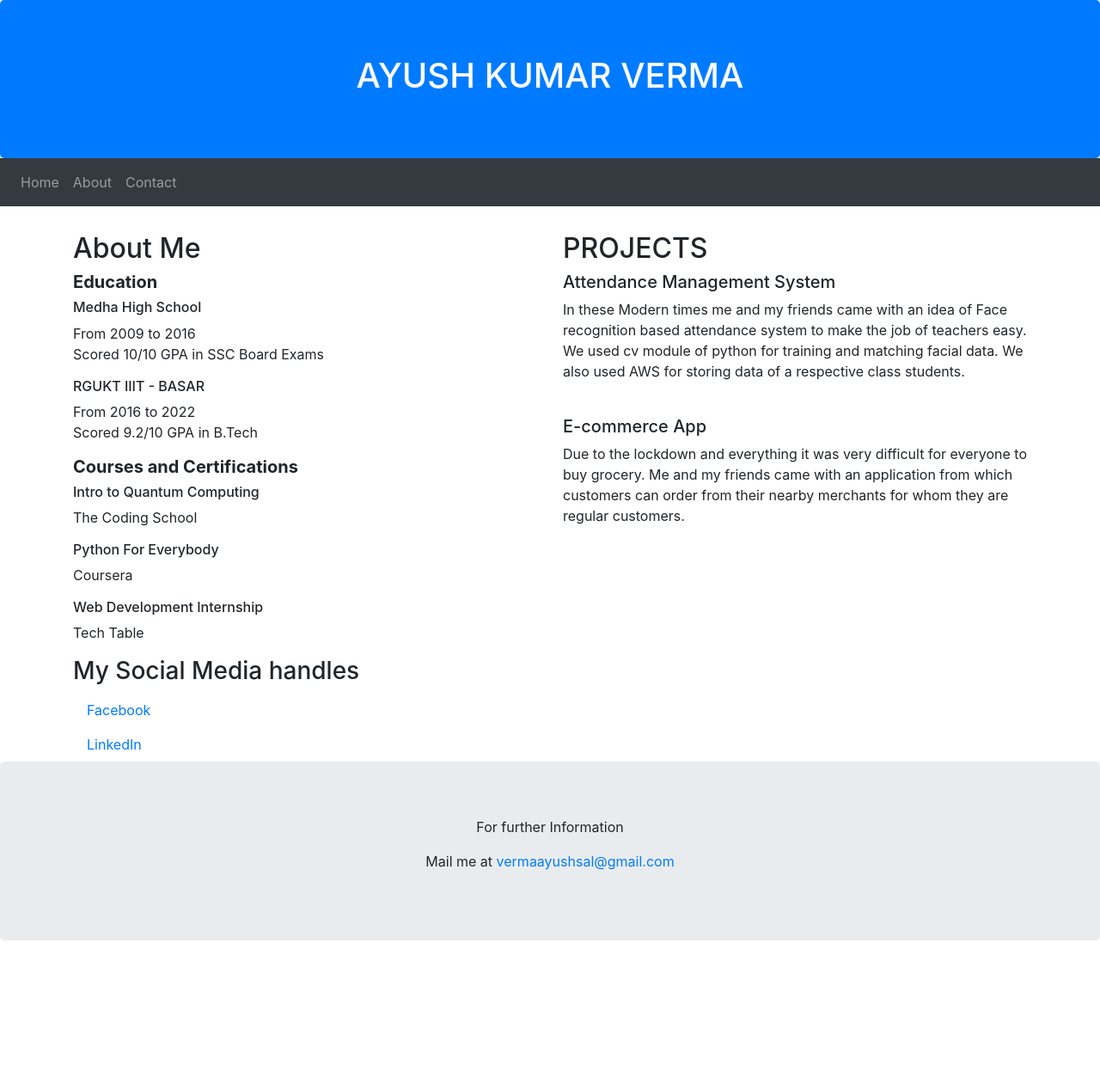
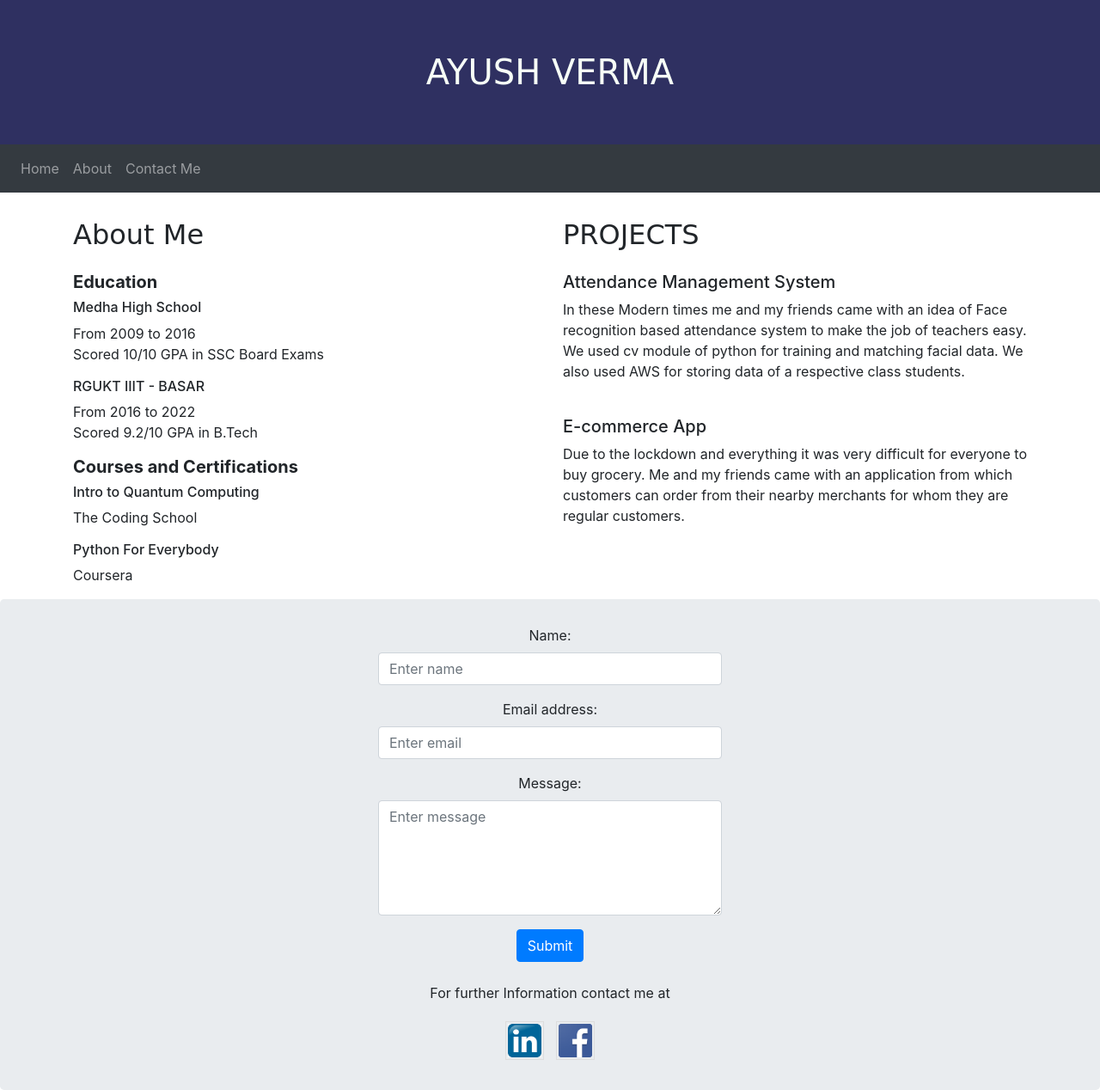
Before and after one commit to Ayushakv/Portfolio, a plain HTML site: page index.html in a window 1280 px wide. Shown: the whole page at 86% size. Before the commit the page ends 1094 px from the top, so only its background shows below. Drawn offline with nearby package versions, Linux system fonts and the light colour scheme; files whose address does not match are found by name.

Commit message:
Third commit

```diff
--- a/index.html
+++ b/index.html
@@ -8,19 +8,28 @@
       rel="stylesheet"
       href="https://maxcdn.bootstrapcdn.com/bootstrap/4.5.2/css/bootstrap.min.css"
     />
+    <link rel="stylesheet" href="styles.css" />
     <script src="https://ajax.googleapis.com/ajax/libs/jquery/3.5.1/jquery.min.js"></script>
     <script src="https://cdnjs.cloudflare.com/ajax/libs/popper.js/1.16.0/umd/popper.min.js"></script>
     <script src="https://maxcdn.bootstrapcdn.com/bootstrap/4.5.2/js/bootstrap.min.js"></script>
   </head>
   <body>
-    <div
-      class="jumbotron text-center bg-primary text-white"
-      style="margin-bottom: 0"
-    >
-      <h1>AYUSH KUMAR VERMA</h1>
+    <header>
+      <div class="content-wrap">
+        <h1>AYUSH VERMA</h1>
       </div>
+    </header>
 
     <nav class="navbar navbar-expand-sm bg-dark navbar-dark">
+      <button
+        class="navbar-toggler"
+        type="button"
+        data-toggle="collapse"
+        data-target="#collapsibleNavbar"
+      >
+        <span class="navbar-toggler-icon"></span>
+      </button>
+      <div class="collapse navbar-collapse" id="collapsibleNavbar">
         <ul class="navbar-nav">
           <li class="nav-item">
             <a class="nav-link" href="#">Home</a>
@@ -29,16 +38,17 @@
             <a class="nav-link" href="#">About</a>
           </li>
           <li class="nav-item">
-          <a class="nav-link" href="#">Contact</a>
+            <a class="nav-link" href="#">Contact Me</a>
           </li>
         </ul>
+      </div>
     </nav>
 
     <div class="container" style="margin-top: 30px">
       <div class="row">
-        <div class="col-md-6">
+        <div class="col-sm-6">
           <h2>About Me</h2>
-
+          <br />
           <h5 class="font-weight-bold">Education</h5>
           <section>
             <h6>Medha High School</h6>
@@ -59,29 +69,11 @@
             <h6>Python For Everybody</h6>
             <p>Coursera</p>
           </section>
-          <section>
-            <h6>Web Development Internship</h6>
-            <p>Tech Table</p>
-          </section>
-          <h3>My Social Media handles</h3>
+        </div>
 
-          <ul class="nav nav-pills flex-column">
-            <li class="nav-item">
-              <a class="nav-link" href="https://www.facebook.com/vermaayush7/"
-                >Facebook</a
-              >
-            </li>
-            <li class="nav-item">
-              <a
-                class="nav-link"
-                href="https://www.linkedin.com/in/ayush-verma-2072/"
-                >LinkedIn</a
-              >
-            </li>
-          </ul>
-        </div>
-        <div class="col-md-6">
+        <div class="col-sm-6">
           <h2>PROJECTS</h2>
+          <br />
           <h5>Attendance Management System</h5>
           <p>
             In these Modern times me and my friends came with an idea of Face
@@ -104,11 +96,54 @@
     </div>
 
     <div class="jumbotron text-center" style="margin-bottom: 0">
-      <p>For further Information</p>
-      <p>
-        Mail me at
-        <a href="mailto:vermaayushsal@gmail.com">vermaayushsal@gmail.com</a>
-      </p>
+      <div class="form">
+        <form>
+          <div class="form-group">
+            <label for="name">Name:</label>
+            <input
+              type="text"
+              class="form-control"
+              placeholder="Enter name"
+              id="email"
+            />
+          </div>
+          <div class="form-group">
+            <label for="email">Email address:</label>
+            <input
+              type="email"
+              class="form-control input-sm"
+              placeholder="Enter email"
+              id="email"
+            />
+          </div>
+          <div class="form-group">
+            <label for="message">Message:</label>
+            <textarea
+              class="form-control"
+              rows="5"
+              placeholder="Enter message"
+              id="message"
+            ></textarea>
+          </div>
+          <button type="submit" class="btn btn-primary">Submit</button>
+        </form>
+      </div>
+      <br />
+      <p>For further Information contact me at</p>
+      <a href="https://www.linkedin.com/in/ayush-verma-2072/">
+        <img
+          src="C:\Users\ushu\Desktop\Portfolio\link.jpg"
+          width="45"
+          height="45"
+        />
+      </a>
+      <a href="https://www.facebook.com/vermaayush7/">
+        <img
+          src="C:\Users\ushu\Desktop\Portfolio\fb.png"
+          width="45"
+          height="45"
+        />
+      </a>
     </div>
   </body>
 </html>
--- /dev/null
+++ b/styles.css
@@ -0,0 +1,47 @@
+img {
+  border: 1px solid #ddd;
+  padding: 2px;
+  margin: 5px 5px 5px 5px;
+}
+
+img:hover {
+  box-shadow: 0 0 1px 1px rgba(0, 140, 186, 0.5);
+  opacity: 0.5;
+}
+h1,
+h2 {
+  font-family: "Caveat", cursive;
+  font-weight: 400;
+  margin: 0;
+}
+div.form {
+  display: block;
+  text-align: center;
+}
+form {
+  display: inline-block;
+  margin-left: auto;
+  margin-right: auto;
+  text-align: center;
+  width: 400px;
+}
+input {
+  width: 200px;
+}
+.content-wrap {
+  max-width: 800px;
+  width: 100%;
+  margin: 0 auto;
+  padding: 60px 0;
+  text-align: center;
+  max-height: 200px;
+}
+
+header {
+  background: #2f3061;
+  color: #f7fff7;
+}
+
+.jumbotron.text-center {
+  padding: 30px 0;
+}
```
Also changed, not shown: facebook.jpg (added), fb.png (added), link.jpg (added), 1 other file. Lines whose indentation alone changed are shown as unchanged.
